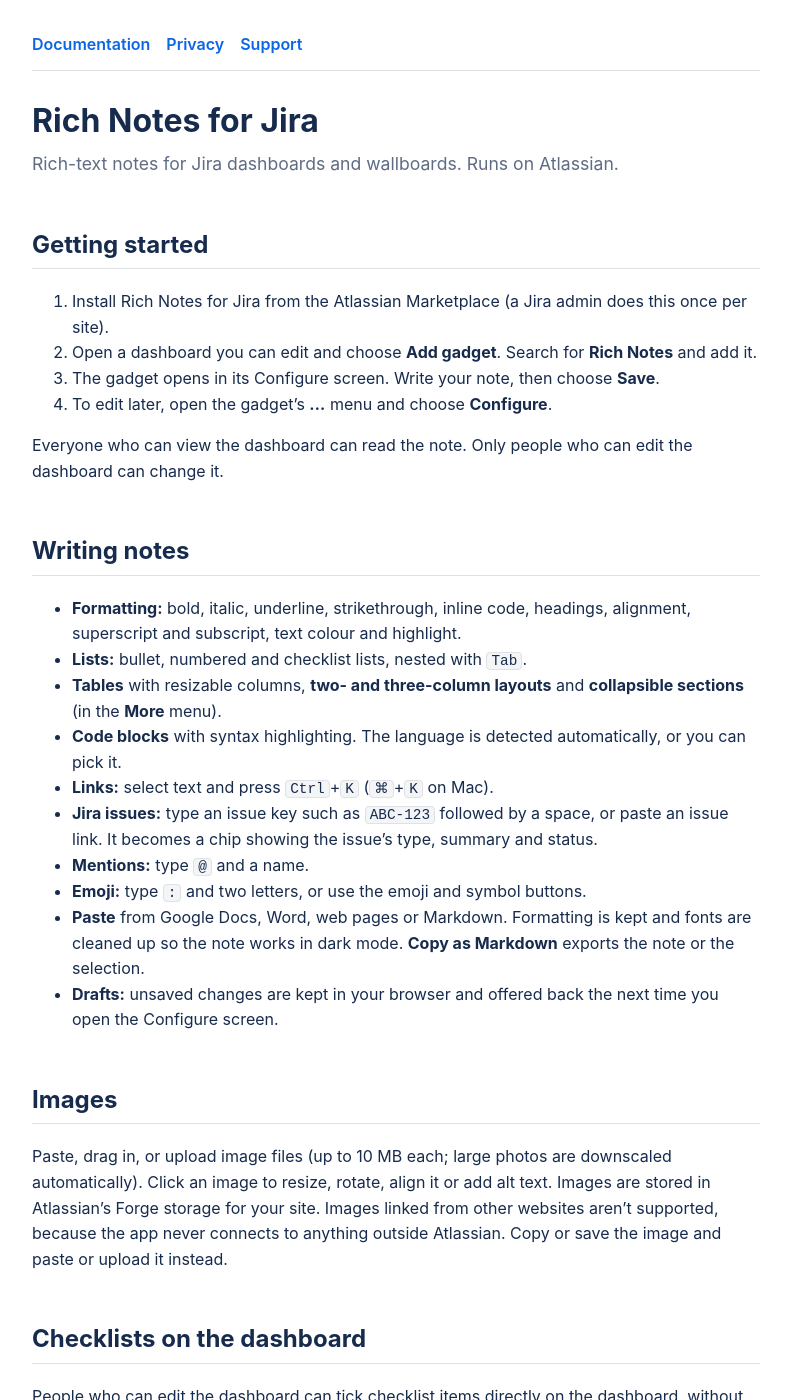
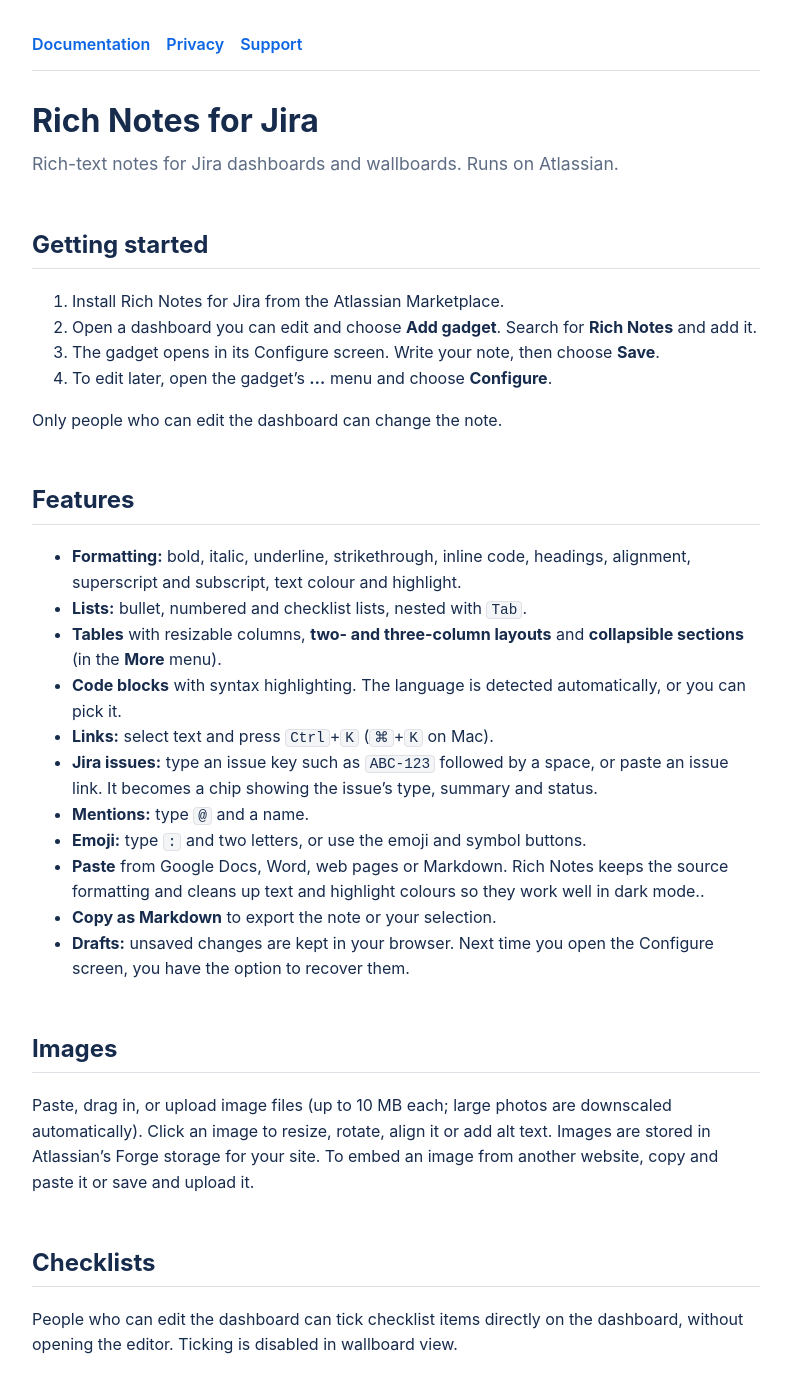
Before and after one commit to tbroadley/rich-notes-jira, a Jekyll site: the page built from index.md, in a window 1280 px wide and 1400 px high. Shown: the whole window, without its empty margins (244-1031 px from the left). Built offline with Jekyll 4.4.1, drawn with Linux system fonts in a browser that asks for light colours; some of the changed text lies outside the part shown.

Commit message:
Update site

```diff
--- a/index.md
+++ b/index.md
@@ -7,14 +7,14 @@ footer: Rich Notes for Jira is made by Thomas Broadley. It is not made or endors
 
 ## Getting started
 
-1. Install Rich Notes for Jira from the Atlassian Marketplace (a Jira admin does this once per site).
+1. Install Rich Notes for Jira from the Atlassian Marketplace.
 2. Open a dashboard you can edit and choose **Add gadget**. Search for **Rich Notes** and add it.
 3. The gadget opens in its Configure screen. Write your note, then choose **Save**.
 4. To edit later, open the gadget's **…** menu and choose **Configure**.
 
-Everyone who can view the dashboard can read the note. Only people who can edit the dashboard can change it.
+Only people who can edit the dashboard can change the note.
 
-## Writing notes
+## Features
 
 - **Formatting:** bold, italic, underline, strikethrough, inline code, headings, alignment, superscript and subscript, text colour and highlight.
 - **Lists:** bullet, numbered and checklist lists, nested with <kbd>Tab</kbd>.
@@ -24,20 +24,21 @@ Everyone who can view the dashboard can read the note. Only people who can edit
 - **Jira issues:** type an issue key such as `ABC-123` followed by a space, or paste an issue link. It becomes a chip showing the issue's type, summary and status.
 - **Mentions:** type `@` and a name.
 - **Emoji:** type `:` and two letters, or use the emoji and symbol buttons.
-- **Paste** from Google Docs, Word, web pages or Markdown. Formatting is kept and fonts are cleaned up so the note works in dark mode. **Copy as Markdown** exports the note or the selection.
-- **Drafts:** unsaved changes are kept in your browser and offered back the next time you open the Configure screen.
+- **Paste** from Google Docs, Word, web pages or Markdown. Rich Notes keeps the source formatting and cleans up text and highlight colours so they work well in dark mode..
+- **Copy as Markdown** to export the note or your selection.
+- **Drafts:** unsaved changes are kept in your browser. Next time you open the Configure screen, you have the option to recover them.
 
 ## Images
 
-Paste, drag in, or upload image files (up to 10 MB each; large photos are downscaled automatically). Click an image to resize, rotate, align it or add alt text. Images are stored in Atlassian's Forge storage for your site. Images linked from other websites aren't supported, because the app never connects to anything outside Atlassian. Copy or save the image and paste or upload it instead.
+Paste, drag in, or upload image files (up to 10 MB each; large photos are downscaled automatically). Click an image to resize, rotate, align it or add alt text. Images are stored in Atlassian's Forge storage for your site. To embed an image from another website, copy and paste it or save and upload it.
 
-## Checklists on the dashboard
+## Checklists
 
-People who can edit the dashboard can tick checklist items directly on the dashboard, without opening the editor. Other viewers see their tick undone, with an explanation. Ticking is turned off in wallboard view.
+People who can edit the dashboard can tick checklist items directly on the dashboard, without opening the editor. Ticking is disabled in wallboard view.
 
-## Gadget settings
+## Other settings
 
-- **Auto-refresh:** off, or every 1, 5, 15, 30 or 60 minutes, or a custom interval. The note updates only if it has changed.
+- **Auto-refresh:** off, or every 1, 5, 15, 30 or 60 minutes, or a custom interval.
 - **Background tint:** one of nine colours that stay readable in light and dark mode.
 
 ## Wallboards
@@ -46,17 +47,17 @@ In **View as wallboard**, text is scaled up for large screens. Combine this with
 
 ## Keyboard shortcuts
 
-| Action | Windows / Linux | Mac |
-| --- | --- | --- |
-| Save | <kbd>Ctrl</kbd>+<kbd>S</kbd> | <kbd>⌘</kbd>+<kbd>S</kbd> |
-| Link | <kbd>Ctrl</kbd>+<kbd>K</kbd> | <kbd>⌘</kbd>+<kbd>K</kbd> |
+| Action                  | Windows / Linux                                             | Mac                                                   |
+| ----------------------- | ----------------------------------------------------------- | ----------------------------------------------------- |
+| Save                    | <kbd>Ctrl</kbd>+<kbd>S</kbd>                                | <kbd>⌘</kbd>+<kbd>S</kbd>                             |
+| Link                    | <kbd>Ctrl</kbd>+<kbd>K</kbd>                                | <kbd>⌘</kbd>+<kbd>K</kbd>                             |
 | Superscript / subscript | <kbd>Ctrl</kbd>+<kbd>.</kbd> / <kbd>Ctrl</kbd>+<kbd>,</kbd> | <kbd>⌘</kbd>+<kbd>.</kbd> / <kbd>⌘</kbd>+<kbd>,</kbd> |
-| Clear formatting | <kbd>Ctrl</kbd>+<kbd>\</kbd> | <kbd>⌘</kbd>+<kbd>\</kbd> |
-| En dash / em dash | Type `--` / `---` | Type `--` / `---` |
+| Clear formatting        | <kbd>Ctrl</kbd>+<kbd>\</kbd>                                | <kbd>⌘</kbd>+<kbd>\</kbd>                             |
+| En dash / em dash       | Type `--` / `---`                                           | Type `--` / `---`                                     |
 
 ## Limits
 
-Jira limits each gadget's saved data to about 32 KB. Notes are compressed, so this is usually many pages of text. The editor warns you as a note gets close to the limit. Images don't count toward it.
+Jira limits each gadget's saved data to about 32 KB. Notes are compressed, so this is usually many pages of text. Images don't count towards this limit. As you approach the limit, the editor will warn you.
 
 ## Support
 
```
Also changed, not shown: privacy.md (+4 -4 lines).
